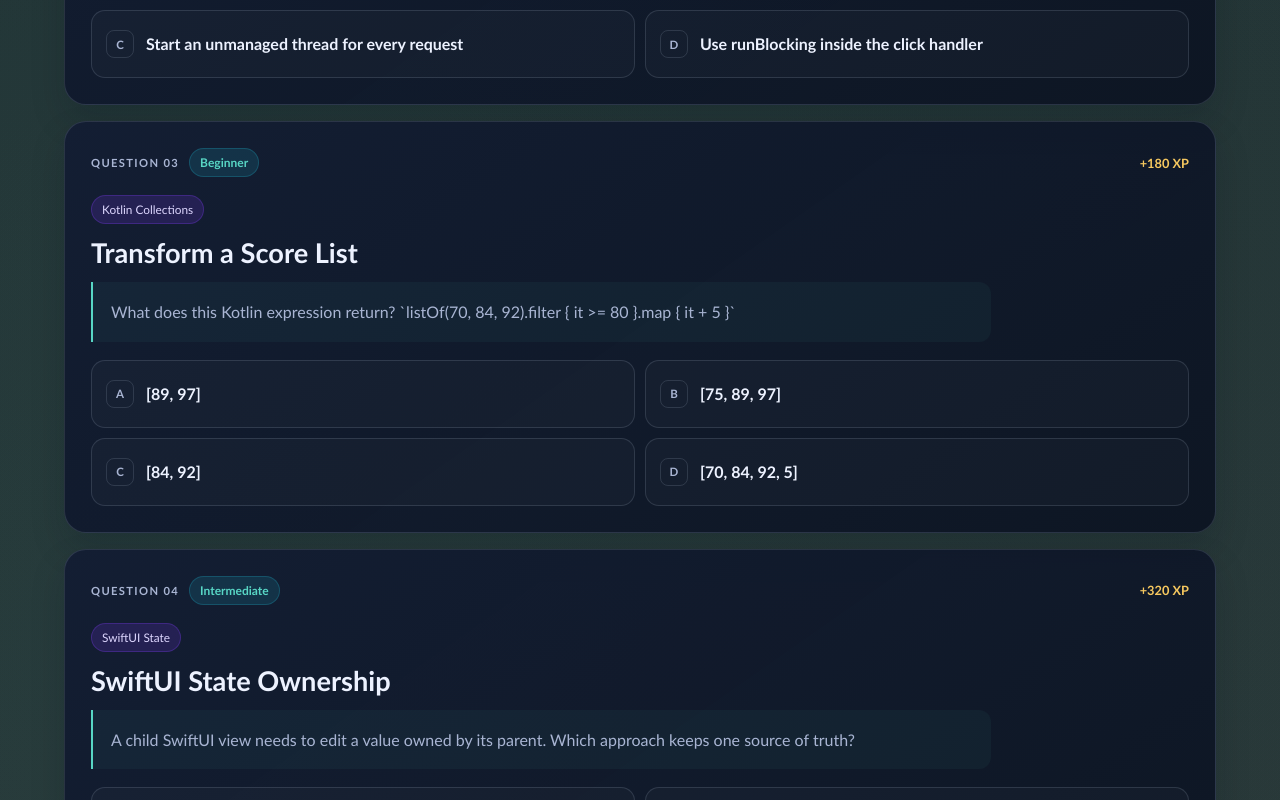
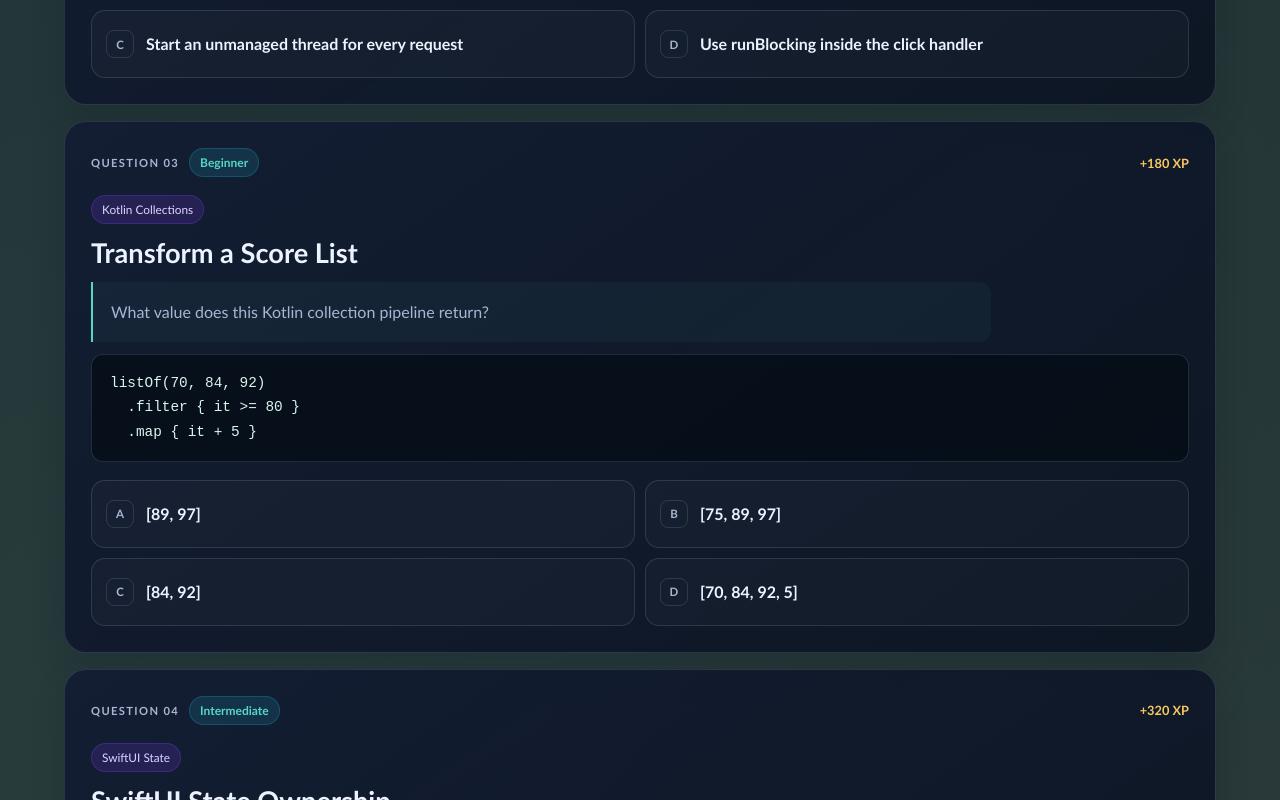
Before and after one commit to rchowd9/FullStackProj, a Next.js app: page /quests in a window 1280 px wide. Shown: the part 1400-2200 px from the top of the page. Built offline with nearby package versions, Linux system fonts and the light colour scheme.

Commit message:
added SchemaSpy

```diff
--- a/app/api/quests/route.ts
+++ b/app/api/quests/route.ts
@@ -44,7 +44,8 @@ const quests = [
     xp: 180,
     category: 'Mobile Development',
     concept: 'Kotlin Collections',
-    prompt: 'What does this Kotlin expression return? `listOf(70, 84, 92).filter { it >= 80 }.map { it + 5 }`',
+    prompt: 'What value does this Kotlin collection pipeline return?',
+    code: 'listOf(70, 84, 92)\n  .filter { it >= 80 }\n  .map { it + 5 }',
     choices: ['[89, 97]', '[75, 89, 97]', '[84, 92]', '[70, 84, 92, 5]'],
     correctAnswer: '[89, 97]',
     explanation: 'filter keeps only scores of at least 80, producing [84, 92]. map then adds 5 to each value, resulting in [89, 97].',
--- a/app/globals.css
+++ b/app/globals.css
@@ -983,6 +983,7 @@ a {
 .quest-card .concept-tag { margin-bottom: 12px; }
 .quest-card h2 { font-size: clamp(1.35rem, 2.5vw, 1.7rem); line-height: 1.25; }
 .quest-card .prompt { max-width: 900px; margin: 0; padding: 16px 18px; border-left: 2px solid var(--secondary); border-radius: 0 12px 12px 0; background: rgba(88, 214, 197, 0.045); line-height: 1.7; }
+.quest-code { overflow-x: auto; margin: 12px 0 0; padding: 16px 18px; border: 1px solid var(--border); border-radius: 12px; background: rgba(4, 12, 20, 0.72); color: #d9f4ed; font: 0.9rem/1.65 Consolas, 'Courier New', monospace; tab-size: 2; }
 .quest-empty-state { padding: 32px; border: 1px dashed var(--border); border-radius: 18px; color: var(--text); text-align: center; background: rgba(15, 23, 42, 0.5); }
 .quest-empty-state p { margin: 8px 0 0; color: var(--muted); }
 
--- a/app/quests/page.tsx
+++ b/app/quests/page.tsx
@@ -12,6 +12,7 @@ type Quest = {
   category: string;
   concept: string;
   prompt: string;
+  code?: string;
   choices: string[];
   correctAnswer: string;
   explanation: string;
@@ -207,8 +208,11 @@ function QuestsContent() {
                   <p className="concept-tag">{quest.concept}</p>
                   <h2>{quest.title}</h2>
                   <p className="prompt">{quest.prompt}</p>
+                  {quest.code && (
+                    <pre className="quest-code"><code>{quest.code}</code></pre>
+                  )}
 
-                  <div className="choices" aria-label={`Answer choices for ${quest.title}`}>
+                  <div className="choices" role="group" aria-label={`Answer choices for ${quest.title}`}>
                     {quest.choices.map((choice, choiceIndex) => {
                       const active = selected === choice;
                       const right = choice === quest.correctAnswer;
```
